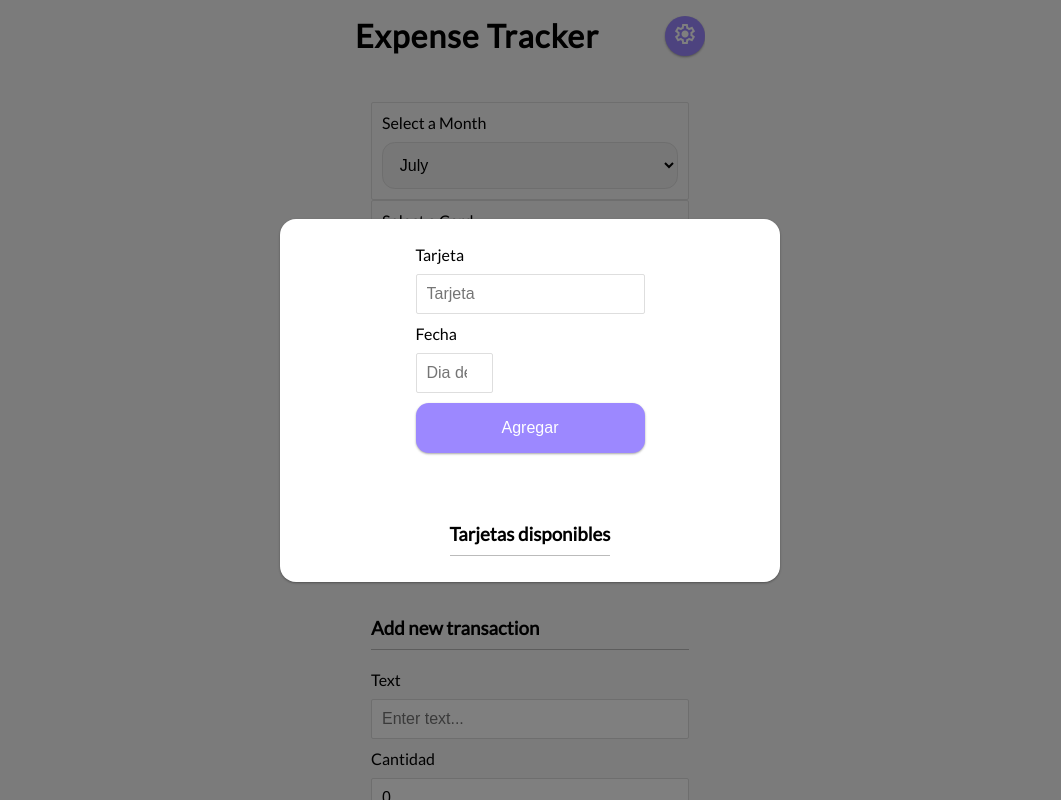
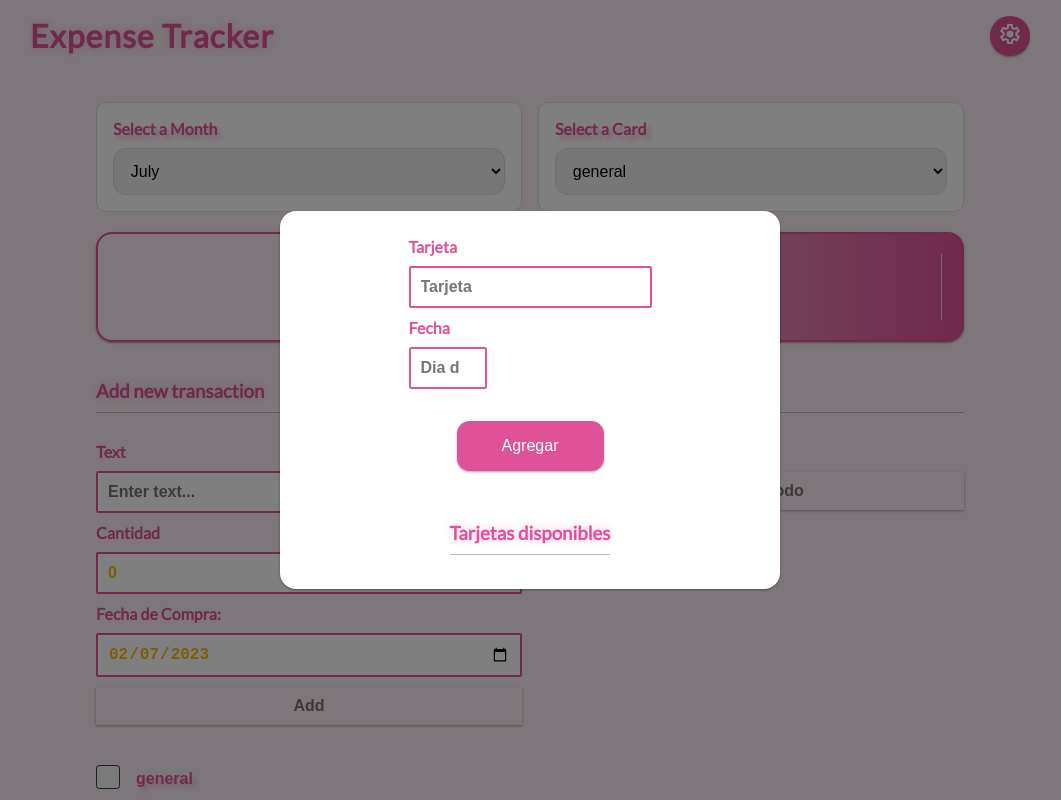
Before and after one commit to antonioayalam2001/ExpenseTracker, a React (Vite) app: page / in a window 1280 px wide. Both pictures are taken after a click on the button "settings". Shown: the top 800 px of the page, without its empty margins (110-1171 px from the left). Built offline with nearby package versions, Linux system fonts and the light colour scheme.

Commit message:
Nuevos estilos

```diff
--- a/src/App.css
+++ b/src/App.css
@@ -2,12 +2,10 @@
 
 :root {
   --box-shadow: 0 1px 3px rgba(0, 0, 0, 0.12), 0 1px 2px rgba(0, 0, 0, 0.24);
-  --light_ : ;
-  --light_ : ;
-  --light_ : ;
-  --dark_ : ;
-  --dark_ : ;
-  --dark_ : ;
+  --light_background : #FCEEF5;
+  --light_background_secondary : #ffffff;
+  --light_button : ;
+  --light_text : ;
 }
 
 * {
@@ -21,7 +19,7 @@
   }
 
 body {
-  background-color: #f7f7f7;
+  background-color: var(--light_background);
   display: flex;
   flex-direction: column;
   align-items: center;
@@ -49,12 +47,17 @@ h1 {
 h3 {
   border-bottom: 1px solid #bbb;
   padding-bottom: 10px;
-  margin: 40px 0 10px;
 }
 
 h4 {
   margin: 0;
   text-transform: uppercase;
+}
+
+h1,h2,h3,h4{
+  color: #E05297;
+  font-weight:  700;
+  text-shadow: 0 0 10px #F3BAD6;
 }
 
 .header {
@@ -64,7 +67,7 @@ h4 {
 .header .config__button{
   border-radius: 100%;
   border: 0;
-  background-color: #9c88ff;
+  background-color: #E05297;
   color: #fff;
   font-size: 20px;
   text-align:   center;
@@ -77,7 +80,7 @@ h4 {
 }
 
 .header button:hover {
-  background-color: #4c88ff;
+  background-color: var(--secondary-color);
 }
 
 .sweet_alert_container{
@@ -109,46 +112,42 @@ h4 {
   margin: 0;
 }
 
-input[type="color"]{
-  width: 100%;
-  height: 40px;
-  border: 0;
-  border-radius: 100%;
-  padding: 0;
-  margin: 0;
-  outline: 0;
-  cursor: pointer;
-  border: none;
-}
-
-input[type="color"]::-webkit-color-swatch-wrapper {
-  background-color:   #9c88ff;
-  border-radius: 100%;
-  overflow:   hidden;
-  padding: 0;
-  margin: 0;
-  outline: none;
-  border: 4px solid #9c88ff;
-}
-
-
-
 .inc-exp-container {
-  background-color: #fff;
+  background: linear-gradient(90deg, #FCEEF5 10% 30% , #E05297   );
   box-shadow: var(--box-shadow);
+  border: 2px solid #E05297;
   padding: 20px;
   display: flex;
   justify-content: space-between;
   margin: 20px 0;
+  border-radius: 1rem;
+  /* gap: 2rem; */
+  & h4{
+    font-size: 1.4rem;
+    text-shadow: 0 0 10px #222831;
+    color: #ffffff;
+  }
+  .money.plus{
+    color: #E05297;
+    font-size: 1.5rem;
+    font-weight: 900;
+  }
 }
 
 .inc-exp-container > div {
   flex: 1;
   text-align: center;
+
 }
 
 .inc-exp-container > div:first-of-type {
   border-right: 1px solid #dedede;
+  border-radius: 1rem 0 0 1rem;
+}
+
+.inc-exp-container > div:nth-child(2){
+  border-right: 1px solid #dedede;
+  border-radius:  0 1rem 1rem 0rem;
 }
 
 .money {
@@ -157,49 +156,42 @@ input[type="color"]::-webkit-color-swatch-wrapper {
   margin: 5px 0;
 }
 
-.money.plus {
-  color: #2ecc71;
-}
-
-.money.minus {
-  color: #c0392b;
-}
-
 label {
   display: inline-block;
   margin: 10px 0;
 }
 
 input[type='text'],
-input[type='number'] {
-  border: 1px solid #dedede;
+input[type='number'] ,
+input[type="date"]{
+  border: 2px solid #E05297;
   border-radius: 2px;
   display: block;
   font-size: 16px;
   padding: 10px;
   width: 100%;
-}
-
-input[type="date"]{
-  border: 1px solid #dedede;
-  border-radius: 2px;
-  display: block;
-  font-size: 16px;
-  padding: 10px;
-  width: 100%;
+  color: #f5be0b;
+  font-weight: 700;
 }
 
 .btn {
   cursor: pointer;
-  background-color: #9c88ff;
+  background-color: #FCEEF5;
   box-shadow: var(--box-shadow);
-  color: #fff;
+  color:#78716c;;
   border: 0;
   display: block;
   font-size: 16px;
   margin: 10px 0 30px;
   padding: 10px;
   width: 100%;
+  font-weight: 600;
+  transition: all 0.3s ease-in-out;
+}
+
+.btn:hover {
+  background-color: #E05297;
+  color: #fff;
 }
 
 .btn:focus,
@@ -224,14 +216,12 @@ input[type="date"]{
   position: relative;
   padding: 10px;
   margin: 10px 0;
+  -webkit-animation: scale-in-tl 0.5s 1.5s cubic-bezier(0.250, 0.460, 0.450, 0.940) both;
+  animation: scale-in-tl 0.5s 1.5s cubic-bezier(0.250, 0.460, 0.450, 0.940) both;
 }
 
 .list li.plus {
-  border-right: 5px solid #2ecc71;
-}
-
-.list li.minus {
-  border-right: 5px solid #c0392b;
+  border-right: 5px solid #f5be0b;
 }
 
 .delete-btn {
@@ -268,12 +258,15 @@ input[type="date"]{
   padding-top: 0.3rem;
   font: clamp(1rem, 1vw, 3rem) "Glory", sans-serif;
   cursor: pointer;
+  font-weight: 700;
+  color: #E05297;
+  text-shadow:  4px 4px 5px #F3BAD6;
 }
 .checkbox input[type="checkbox"]:hover + label:hover {
-  color: rgb(23, 86, 228);
+  color: #f5be0b;
 }
 .checkbox input[type="checkbox"]:hover + label:before {
-  background: #50565a;
+  background: #f5be0b;
   box-shadow: inset 0px 0px 0px 2px #f7f2f2;
 }
 .checkbox input[type="checkbox"] + label:last-child {
@@ -300,7 +293,7 @@ input[type="date"]{
   border: 2px solid #fff;
   -webkit-transform: rotate(90deg);
   transform: rotate(90deg);
-  background: #50565a;
+  background: #f5be0b;
   box-shadow: 0 0 0 1px #000;
 }
 
@@ -312,10 +305,15 @@ input[type="date"]{
   padding: 10px;
   width: 100%;
   flex-direction: column;
-}
-
-.select-form-control label{
-  margin: 0;
+  background-color: #fff;
+  border-radius: 10px;
+  padding: 1rem;
+  & label{
+    margin: 0;
+    font-weight: 700;
+    color: #E05297;
+    text-shadow:  4px 4px 5px #F3BAD6;
+  }
 }
 .select-form-control select {
   border: 1px solid #dedede;
@@ -330,19 +328,6 @@ input[type="date"]{
 .select-form-control select option{
   padding: 0.8rem;
 }
-/* No funciona de esta forma  */
-
-.select-form-control .select-styled option:hover{
-  background-color: lightpink;
-  color: white  ;
-  padding: 1rem;
-}
-
-.select-form-control select option:checked{
-  padding: 1rem;
-  background-color: lightpink;
-}
-
 .checkbox_wrapper{
   display: flex;
   flex-wrap: wrap;
@@ -354,21 +339,17 @@ input[type="date"]{
   grid-template-columns: 1fr 1fr;
   gap: 2rem;
 }
-
-
-
 .card{
   cursor: pointer;
-  background-color: #fff;
+  background-color: #E05297;
   box-shadow: var(--box-shadow);
-  padding: 0.8rem;
   display: flex;
   justify-content: space-between;
   margin: 1rem 0;
   border-radius: 1rem;
   position: relative;
+  padding: 1.4rem;
 }
-
 .card__header{
   display: flex;
   justify-content: space-between;
@@ -381,17 +362,19 @@ input[type="date"]{
   text-transform: uppercase;
   font-size: 1rem;
   font-weight: 600;
+  color: #f7f2f2;
 }
 
 .card__header p{
   margin: 0;
   font-size: 0.8rem;
   font-weight: 400;
+  color: #f7f2f2;
 }
 
 .card__btn{
-  background-color: #9c88ff;
-  color: #fff;
+  background-color: #FCEEF5;
+  color: #78716c;
   border: 0;
   display: block;
   font-size: 16px;
@@ -450,12 +433,12 @@ input[type="date"]{
 
 .button_form{
   padding: 1rem;
-  background-color: #9c88ff;
+  background-color: #E05297;
   color: #fff;
   border: 0;
   display: block;
   font-size: 16px;
-  margin: 10px 0 30px;
+  margin: 2rem 3rem;
   border-radius: 0.8rem;
   cursor: pointer;
   box-shadow: var(--box-shadow);
@@ -482,7 +465,10 @@ body:has(.active){
 #root:has(.active){
   overflow: hidden;
 }
-
+label{
+  color: #E05297;
+  font-weight: bolder;
+}
 
 
 
@@ -495,8 +481,13 @@ body:has(.active){
   }
 
   .inc-exp-container > div:first-of-type {
-    border-right: none;
-    margin-bottom: 20px;
+    border-right: 1px solid #dedede;
+    border-radius: 1rem 1rem 0 0 ;
+  }
+  .inc-exp-container > div:nth-child(2){
+    border-right: 1px solid #dedede;
+    border-radius:  0 0 1rem 1rem;
+    margin-top: 1rem;
   }
 
   .list {
@@ -509,3 +500,222 @@ body:has(.active){
     width: 100%;
   }
 }
+
+@media screen and (width >700px) {
+
+  #root{
+    width: clamp(350px, 100%, 1000px);
+  }
+  .records__container{
+    width: 100%;
+    justify-content: space-between;
+    display: flex;
+    gap: 1rem;
+    flex-direction: row-reverse;
+  }
+  .records__list{
+    flex: 0.5;
+  }
+  .records__form{
+    flex: 0.5;
+  }
+  .filters__box{
+    display: flex;
+    gap: 1rem;
+  }
+}
+
+
+
+/* ANIMACIONES */
+
+/* ----------------------------------------------
+ * Generated by Animista on 2023-7-13 12:25:21
+ * Licensed under FreeBSD License.
+ * See http://animista.net/license for more info.
+ * w: http://animista.net, t: @cssanimista
+ * ---------------------------------------------- */
+
+/**
+ * ----------------------------------------
+ * animation scale-in-tl
+ * ----------------------------------------
+ */
+ @-webkit-keyframes scale-in-tl {
+  0% {
+    -webkit-transform: scale(0);
+            transform: scale(0);
+    -webkit-transform-origin: 0% 0%;
+            transform-origin: 0% 0%;
+    opacity: 1;
+  }
+  100% {
+    -webkit-transform: scale(1);
+            transform: scale(1);
+    -webkit-transform-origin: 0% 0%;
+            transform-origin: 0% 0%;
+    opacity: 1;
+  }
+}
+@keyframes scale-in-tl {
+  0% {
+    -webkit-transform: scale(0);
+            transform: scale(0);
+    -webkit-transform-origin: 0% 0%;
+            transform-origin: 0% 0%;
+    opacity: 1;
+  }
+  100% {
+    -webkit-transform: scale(1);
+            transform: scale(1);
+    -webkit-transform-origin: 0% 0%;
+            transform-origin: 0% 0%;
+    opacity: 1;
+  }
+}
+
+
+
+.select-styled option {
+  animation: fade-in 10s forwards;
+  opacity: 0;
+}
+
+@keyframes fade-in {
+  from {
+    opacity: 0;
+    transform: translateY(-10px);
+  }
+  to {
+    opacity: 1;
+    transform: translateY(0);
+  }
+}
+
+/* Agregando modo obscuro solo con css*/
+@media (prefers-color-scheme: dark) {
+  /* valiables */
+  :root {
+    --main-color: #222831;
+    --secondary-color: #00ADB5;
+    --third-color: #AC7DD2;
+    --light-color: #fff;
+    --dark-color: #454e59;
+  }
+  body {
+    background: var(--main-color);
+  }
+  .inc-exp-container {
+    background : linear-gradient(270deg, var(--light-color), var(--secondary-color));
+    box-shadow: var(--box-shadow);
+    & div {
+      background: var(--dark-color);
+      padding: 1rem;
+      font-size: 1rem;
+      font-weight: bolder;
+      & h4{
+        text-shadow: 0 0 10px var(--dark-color);
+        color: #f7f2f2;
+      }
+      .plus{
+        color: #AC7DD2
+      }
+      .minus{
+        color: var(--secondary-color);
+      }
+    }
+  }
+
+  h1,h2,h3,h4,p{
+    color: var(--secondary-color);
+  }
+  label{
+    color: #AC7DD2;
+    font-weight: bolder;
+  }
+  input[type="text"],
+  input[type="number"] ,
+  input[type="date"]
+  {
+    background-color: var(--dark-color);
+    border: 1px solid var(--secondary-color);
+    color: var(--secondary-color);
+    font-weight: 700;
+    &::placeholder{
+      color: var(--secondary-color);
+      font-weight: 700;
+    }
+  }
+
+  .select-styled{
+    background-color: var(--dark-color);
+    border: 1px solid var(--secondary-color);
+    color: var(--secondary-color);
+    font-weight: 700;
+    &::placeholder{
+      color: var(--third-color);
+      font-weight: 700;
+      text-transform: uppercase;
+    }
+    & option{
+      color: var(--third-color);
+      font-weight: 700;
+    }
+  }
+  .btn, .button_form{
+    background-color: #AAE3E2;
+    text-shadow: 0 0 10px var(--dark-color);
+  }
+  .form_container{
+    background-color: var(--dark-color);
+    .card{
+      background-color: var(--main-color);
+      .card__btn{
+        background-color: var(--secondary-color);
+      }
+    }
+  }
+  .select-form-control{
+    background-color: #222831;
+    border: 1px solid var(--secondary-color);
+    color: var(--secondary-color);
+    & label{
+      color: var(--secondary-color);
+      text-shadow: 0 0 10px var(--dark-color);
+    }
+  }
+  .inc-exp-container{
+      border: 3px solid #AC7DD2;
+      & div .money.plus{
+        color: #AC7DD2;
+      }
+  }
+  .checkbox input[type="checkbox"] + label{
+    color: #00ADB5;
+    text-shadow: 0 0 10px var(--dark-color);
+  }
+  .checkbox.selected input[type="checkbox"]:checked + label:before{
+    background: #AC7DD2;
+    box-shadow: 0 0 0 1px #000;
+  }
+  .checkbox input[type="checkbox"]:hover + label:hover{
+    color: #AC7DD2;
+  }
+  .checkbox input[type="checkbox"]:hover + label:before{
+    background: #AC7DD2;
+    box-shadow: inset 0px 0px 0px 2px #f7f2f2;
+  }
+  .list li.plus{
+    border-right: 5px solid #AC7DD2;
+  }
+  .header .config__button{
+    background-color: #00ADB5;
+  }
+  .btn{
+    color: var(--dark-color);
+  }
+  .btn:hover{
+    background-color: #AC7DD2;
+    color: var(--light-color);
+  }
+}
--- a/src/App.jsx
+++ b/src/App.jsx
@@ -21,8 +21,12 @@ function App() {
               <Header />
               <div className="container">
                 <Income />
-                <TransactionList />
-                <AddRecord />
+                <div className="records__container">
+
+                  <TransactionList />
+                  <AddRecord />
+
+                </div>
               </div>
             </SettingsProvider>
           </FilterProvider>
--- a/src/components/AddRecord.jsx
+++ b/src/components/AddRecord.jsx
@@ -8,11 +8,9 @@ import { InputCard } from "./InputCard";
 function initDate() {
     const date = new Date(window.Date.now()).toLocaleDateString().split("/")
     //Dando formato a la fecha
-    console.log(date);
     const year = date[2]
     const day = date[1].length === 1 ? `0${date[1]}` : date[1]
     const month = date[0].length === 1 ? `0${date[0]}` : date[0]
-    console.log(`${year}-${month}-${day}`);
     //Dependiendo del formato de la fecha, se debe cambiar el orden de los elementos
     //Si el lenguaje es ingles, el formato es mes/dia/año
     //Si el lenguaje es español, el formato es dia/mes/año
@@ -76,7 +74,7 @@ export default function AddRecord() {
         // Resetting the form
     }
     return (
-        <div>
+        <div className="records__form">
             <h3>Add new transaction</h3>
 
             <form id="form" onSubmit={submitTransaction}>
--- a/src/components/Income.jsx
+++ b/src/components/Income.jsx
@@ -47,7 +47,7 @@ export default function Income() {
     if (filters.month === "December") {
       monthToPaySecond = 0 + 1;
     } else {
-      monthToPaySecond = months.indexOf(filters.month) + 2 ;
+      monthToPaySecond = months.indexOf(filters.month) + 2;
     }
 
     setSegundoPago({ mes: months[monthToPaySecond], cantidad: secondTotalMonth })
@@ -56,6 +56,8 @@ export default function Income() {
 
   return (
     <>
+      <div className="filters__box">
+
         <div className="select-form-control">
           <label htmlFor="month_select">Select a Month</label>
           <select className="select-styled" name="months" id="month_select" onChange={handleMonthChange} value={filters.month}>
@@ -74,6 +76,8 @@ export default function Income() {
             ))}
             <option key={"general"} value={"general"}>{"general"}</option>
           </select>
+        </div>
+
       </div>
       {
         filters.card === "general" ?
@@ -94,7 +98,6 @@ export default function Income() {
               <p id="money-minus" className="money minus">{segundoPago.cantidad}</p>
             </div>
           </div>
-
       }
     </>
   )
--- a/src/components/TransactionList.jsx
+++ b/src/components/TransactionList.jsx
@@ -13,10 +13,8 @@ export default function TransactionList() {
   const { filterDebts } = useFilters();
 
   const filteredTransactions = filterDebts(transactions);
-  console.log(filteredTransactions);
-
   return (
-    <div>
+    <div className="records__list">
       <h3>History</h3>
       <ul id="list" className="list">
         {
```
Also changed, not shown: package.json (line endings or trailing spaces). Lines whose indentation alone changed are shown as unchanged.
